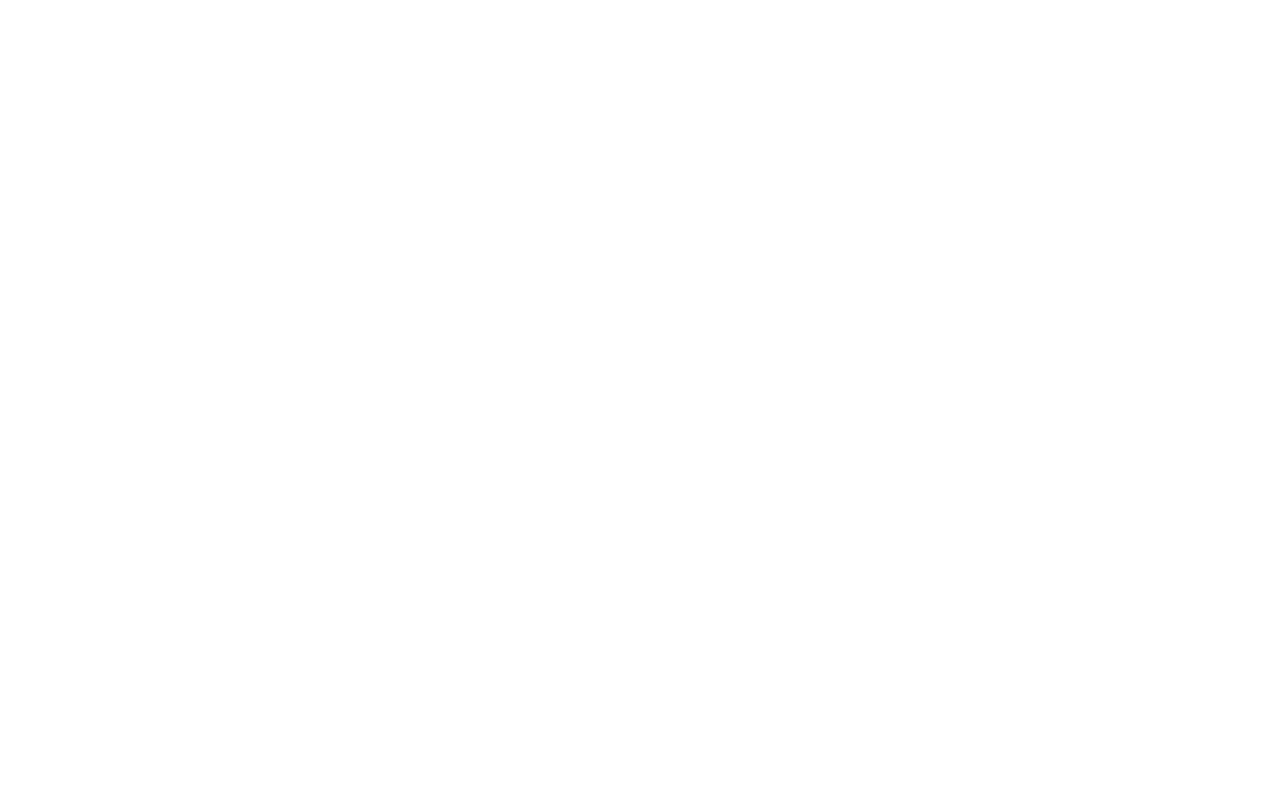
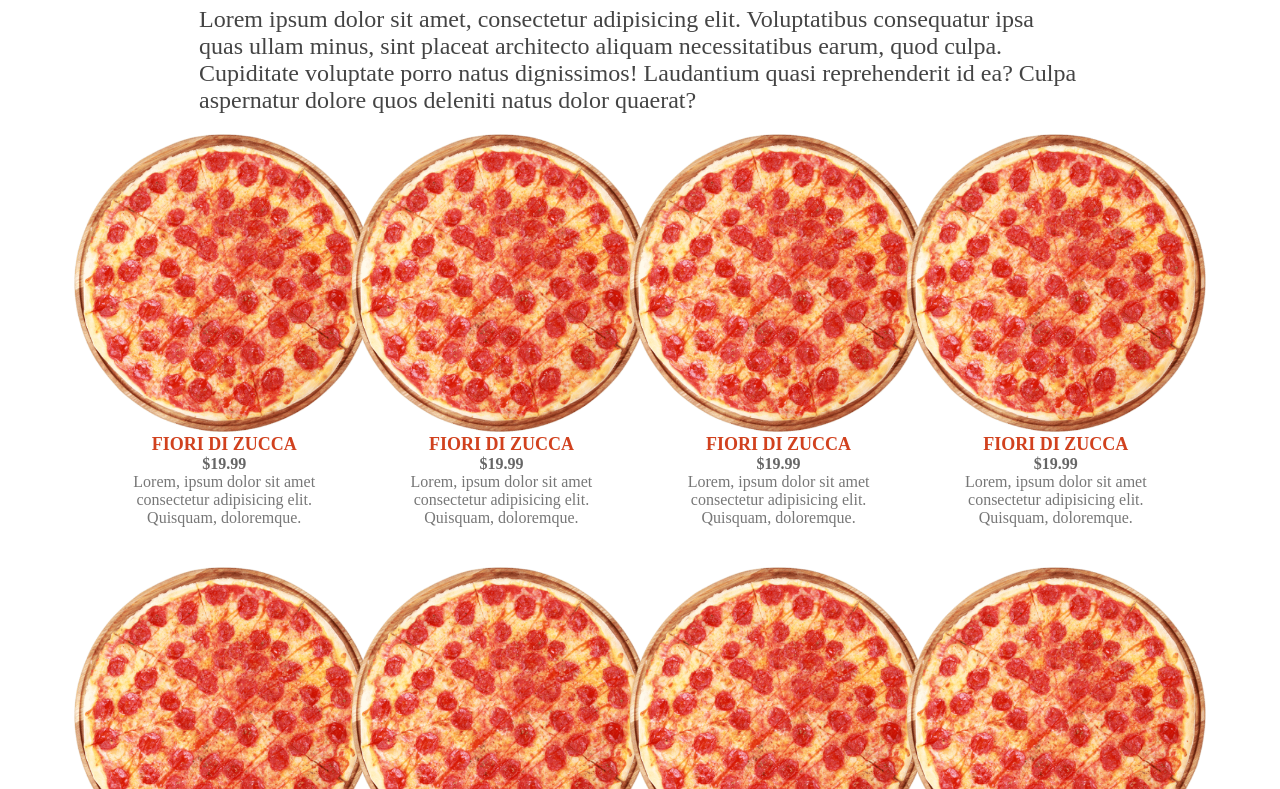
Before and after one commit to asish918/MERN-Food-Ordering, a Next.js app: page / in a window 1280 px wide. Shown: the part 851-1640 px from the top of the page. Before the commit the page ends 818 px from the top, so only its background shows below. Built offline with nearby package versions, Linux system fonts and the light colour scheme.

Commit message:
Added and Styled the Pizza List

```diff
--- /dev/null
+++ b/src/components/PizzaCard.jsx
@@ -0,0 +1,17 @@
+import Image from 'next/image'
+import styles from '../styles/PizzaCard.module.css'
+
+const PizzaCard = () => {
+    return (
+        <div className={styles.container}>
+            <Image src="/pizza.png" alt='pizza' width='300' height='300' />
+            <h1 className={styles.title}>FIORI DI ZUCCA</h1>
+            <span className={styles.price}>$19.99</span>
+            <p className={styles.desc}>
+                Lorem, ipsum dolor sit amet consectetur adipisicing elit. Quisquam, doloremque.
+            </p>
+        </div>
+    )
+}
+
+export default PizzaCard
--- /dev/null
+++ b/src/components/PizzaList.jsx
@@ -0,0 +1,26 @@
+import styles from '../styles/PizzaList.module.css'
+import PizzaCard from './PizzaCard'
+
+const PizzaList = () => {
+    return (
+        <div className={styles.container}>
+            <h1 className={styles.title}>THE BEST PIZZA IN TOWN</h1>
+            <p className={styles.desc}>
+                Lorem ipsum dolor sit amet, consectetur adipisicing elit. Voluptatibus consequatur ipsa quas ullam minus, sint placeat architecto aliquam necessitatibus earum, quod culpa. Cupiditate voluptate porro natus dignissimos! Laudantium quasi reprehenderit id ea? Culpa aspernatur dolore quos deleniti natus dolor quaerat?
+            </p>
+
+            <div className={styles.wrapper}>
+                <PizzaCard />
+                <PizzaCard />
+                <PizzaCard />
+                <PizzaCard />
+                <PizzaCard />
+                <PizzaCard />
+                <PizzaCard />
+                <PizzaCard />
+            </div>
+        </div>
+    )
+}
+
+export default PizzaList
--- a/src/pages/index.js
+++ b/src/pages/index.js
@@ -1,4 +1,5 @@
 import Featured from '@/components/Featured'
+import PizzaList from '@/components/PizzaList'
 import Head from 'next/head'
 import Image from 'next/image'
 
@@ -13,7 +14,7 @@ export default function Home() {
       </Head>
 
       <Featured />
-
+      <PizzaList />
     </div>
   )
 }
--- /dev/null
+++ b/src/styles/PizzaCard.module.css
@@ -0,0 +1,27 @@
+.container {
+    width: 22%;
+    padding: 10px;
+    display: flex;
+    flex-direction: column;
+    align-items: center;
+    justify-content: center;
+    padding: 20px 40px;
+    cursor: pointer;
+}
+
+.title {
+    font-size: 18px;
+    font-weight: bold;
+    color: #d1411e;
+}
+
+.price {
+    font: 18px;
+    font-weight: bold;
+    color: #666;
+}
+
+.desc {
+    text-align: center;
+   color: #777;
+}
--- /dev/null
+++ b/src/styles/PizzaList.module.css
@@ -0,0 +1,20 @@
+.container {
+    padding: 20px 10px;
+    display: flex;
+    flex-direction: column;
+    align-items: center;
+}
+
+.desc {
+    font-size: 24px;
+    color: #444;
+    width: 70%;
+}
+
+.wrapper {
+    display: flex;
+    align-items: center;
+    justify-content: center;
+    width: 100%;
+    flex-wrap: wrap;
+}
```
Also changed, not shown: 1 other file (tests, documents, lock files or other folders).
